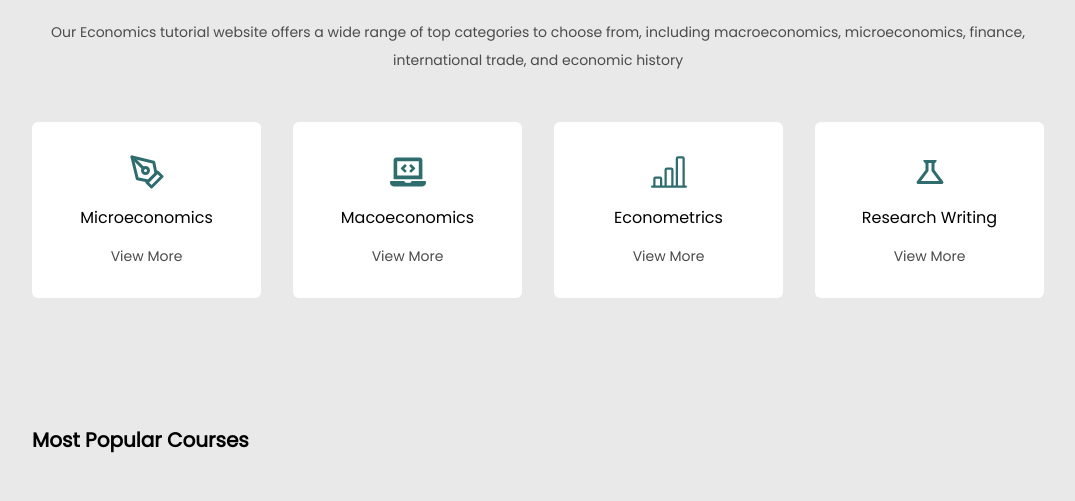
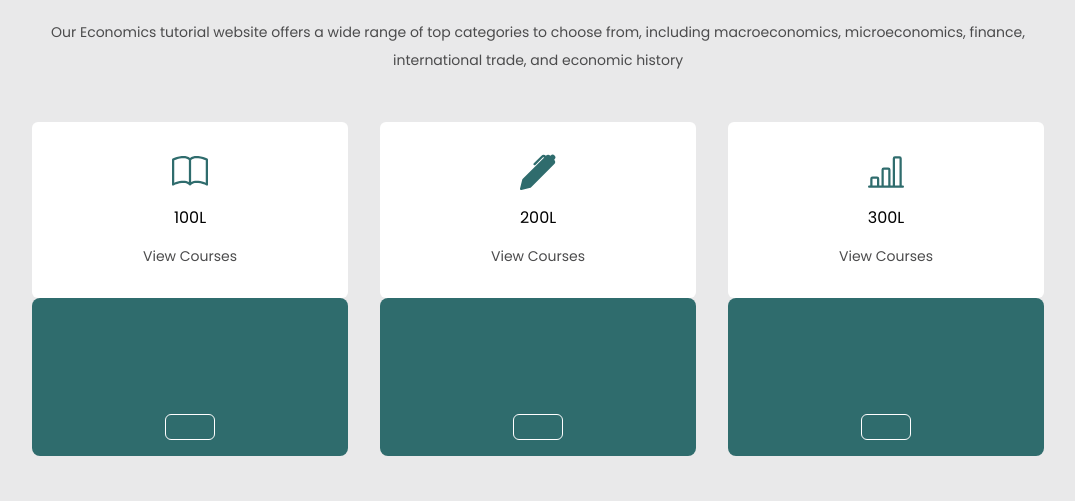
Before and after one commit to IsraelBosun/school-website, a React (Vite) app: page / in a window 1280 px wide. Shown: the part 1635-2136 px from the top of the page, without its empty margins (102-1177 px from the left). Built offline with nearby package versions, Linux system fonts and the light colour scheme.

Commit message:
levels and testimonials

```diff
--- a/src/Data.jsx
+++ b/src/Data.jsx
@@ -1,5 +1,5 @@
-import { FiPenTool } from "react-icons/fi";
-import { FaLaptopCode } from "react-icons/fa";
+import { BsBook } from "react-icons/bs";
+import { BsFillPenFill } from "react-icons/bs";
 import { BsBarChartLine } from "react-icons/bs";
 import { MdOutlineScience } from "react-icons/md";
 
@@ -25,6 +25,7 @@ import AVTR3 from  "./assets/Raji.jpg";
 import AVTR4 from  "./assets/Aliyu.jpeg";
 import AVTR5 from  "./assets/Ganiyu.jpg";
 import AVTR6 from  "./assets/Bukola.jpg";
+import AVTR7 from  "./assets/popoola.jpeg";
 
 
 export const navLinks = [
@@ -58,25 +59,63 @@ export const navLinks = [
 export const categories = [
   {
     id: 1,
-    icon: <FiPenTool />,
-    category: "Microeconomics",
+    icon: <BsBook />,
+    category: "100L",
+    view : "View Courses",
   },
   {
     id: 2,
-    icon: <FaLaptopCode />,
-    category: "Macoeconomics",
+    icon: <BsFillPenFill />,
+    category: "200L",
+    view : "View Courses",
+
   },
   {
     id: 3,
     icon: <BsBarChartLine />,
-    category: "Econometrics",
+    category: "300L",
+    view : "View Courses",
+  },
+//   {
+//     id: 4,
+//     icon: <MdOutlineScience />,
+//     category: "Research Writing",
+//     view : "View More",
+//   },
+];
+
+export const subjects = [
+  {
+    id: 1,
+    level: "100L",
+    first: "1. Microeconomics for beginners",
+    second: "2. Mathematical Economics for beginners",
+    third: "3. Macroeconomics for beginners",
+    forth: "4. The Nigerian Economy",
+    fifth: "5. Research writing",
+    button: "Enroll"
   },
   {
-    id: 4,
-    icon: <MdOutlineScience />,
-    category: "Research Writing",
+    id: 2,
+    level: "200L",
+    first: "1. Intermediate Microeconomics I",
+    second: "2. Intermediate Mathematical Economics I",
+    third: "3. Intermediate Macroeconomics I",
+    forth: "4. Economic Development",
+    fifth: "5. Research writing",
+    button: "Enroll"
   },
-];
+  {
+    id: 3,
+    level: "300L",
+    first: "1. Intermediate Microeconomics II",
+    second: "2. Intermediate Mathematical Economics II",
+    third: "3. Intermediate Macroeconomics II",
+    forth: "4. Econometrics",
+    fifth: "5. Research writing",
+    button: "Enroll"
+  },
+]
 
 export const courses = [
   {
@@ -178,38 +217,44 @@ export const accordions = [
 export const data = [
   {
     avatar: AVTR1,
-    review: "I've been taking online economics tutorials for two years to catch up on my studies. I find the lessons enjoyable and accommodating, with an effective teaching approach that corrects errors before demonstrating how to do things correctly. Overall, it's been a positive experience and I've learned a lot.",
+    review: "I've been taking online EconomicsEconomics tutorials for two years to catch up on my studies. I find the lessons enjoyable and accommodating, with an effective teaching approach that corrects errors before demonstrating how to do things correctly. Overall, it's been a positive experience and I've learned a lot.",
     name: "Favour",
-    school: "Ekiti State University"
+    school: "University Of Ibadan"
   },
   {
     avatar: AVTR2,
-    review: "I highly recommend the economics classes as they have helped me overcome the challenges I faced in economics. The platform is great for problem-solving and has been an excellent resource for me.",
+    review: "I highly recommend the Economics classes as they have helped me overcome the challenges I faced in Economics. The platform is great for problem-solving and has been an excellent resource for me.",
     name: "Ogunwewimo Timileyin",
     school: "Olabisi Onabanjo University"
   },
   {
     avatar: AVTR3,
-    review: "MOG ECONOMICS has been a great blessing to me since day one. The program's standard exams, brainstorming, assignments, and quizzes have improved my grades and understanding of economics. I appreciate how it thoroughly covers all necessary topics for each semester, giving me the confidence to defend myself as an economics student. I am sincerely grateful for the program's efforts and highly recommend it.",
+    review: "MOG ECONOMICS has been a great blessing to me since day one. The program's standard exams, brainstorming, assignments, and quizzes have improved my grades and understanding of Economics. I appreciate how it thoroughly covers all necessary topics for each semester, giving me the confidence to defend myself as an Economics student. I am sincerely grateful for the program's efforts and highly recommend it.",
     name: "Raji Opeyemi",
-    school: "Ekiti State University"
+    school: "University Of Ibadan"
   },
   {
     avatar: AVTR4,
-    review: "MOG economics has really helped me alot especially in the mathematical aspect of Economics. The explanations on various topics are clear enough to understand. Thank you MOG economics for this.",
+    review: "MOG Economics has really helped me a lot especially in the mathematical aspect of Economics. The explanations on various topics are clear enough to understand. Thank you MOG Economics for this.",
     name: "Aliu Funmilayo",
     school: "University of Ibadan"
   },
   {
     avatar: AVTR5,
-    review: "My name is Ganiyu Dasola. A student of University of Ibadan.I just want to say Thank you to MOG class.Thank you for answering my questions,even the smallest one.And  thank you for helping me understand the courses I'm confused about.MOG class makes learning more enjoyable.",
+    review: "My name is Ganiyu Dasola. A student of University of Ibadan.I just want to say Thank you to MOG class. Thank you for answering my questions,even the smallest one.And  thank you for helping me understand the courses I'm confused about.MOG class makes learning more enjoyable.",
     name: "Ganiyu Dasola.",
     school: "University of Ibadan"
   },
   {
     avatar: AVTR6,
-    review: "My name is Bukola Oke, a 300 level Economics student of the University Of Ibadan. MOG Economics brought light to my understanding of Economics when I enrolled in year 2, it took me away from the cramming which I did in year 1, to even teaching my colleagues in year 2 and 3. Thank you MOG Economics.",
+    review: "MOG Economics makes me find my fitting in the school of Economics. It has been the reason for being naturally ahead with the aid of their well simplified concepts in mathematical Economics and theories. I bless the day u get to know about the academy.",
     name: "Bukola Oke.",
     school: "University of Ibadan"
-  }
+  },
+  {
+    avatar: AVTR7,
+    review: "My name is Bukola Oke, an Economics student of the University Of Ibadan. MOG Economics brought light to my understanding of Economics when I enrolled in year 2, it took me away from the cramming which I did in year 1, to even teaching my colleagues in year 2 and 3. Thank you MOG Economics.",
+    name: "Popoola Matthew",
+    school: "Ahmadu Bello University"
+  },
 ]
--- a/src/components/container/Contact.jsx
+++ b/src/components/container/Contact.jsx
@@ -48,7 +48,7 @@ const Contact = () => {
           Subscribe to Newsletter
         </div>
         <p className='text-sm leading-7 text-gray'>
-        Never miss a beat in the world of economics - subscribe to our newsletter and receive updates on our latest courses and learning resources.        </p>
+        Never miss a beat in the world of Economics - subscribe to our newsletter and receive updates on our latest courses and learning resources.        </p>
         <motion.form
         initial = {{ scale: 0 }}
         whileInView = {{ scale: 1 }}
--- a/src/components/container/Course/Accordion.jsx
+++ b/src/components/container/Course/Accordion.jsx
@@ -25,7 +25,7 @@ const Accordion = ({ id, title }) => {
                 className = "pt-4"
                 >
                     <p className='text-sm leading-7 text-gray'>
-                    Our economics online education classes are designed to provide university students with a comprehensive understanding of economic concepts and principles. Our courses cover a range of topics, from micro and macroeconomics to international trade and finance. Our instructors are experienced educators and industry professionals, committed to providing high-quality and engaging learning experiences. With flexible scheduling and accessible course materials, our classes are suitable for students of all levels of economic knowledge.
+                    Our Economics online education classes are designed to provide university students with a comprehensive understanding of economic concepts and principles. Our courses cover a range of topics, from micro and macroeconomics to international trade and finance. Our instructors are experienced educators and industry professionals, committed to providing high-quality and engaging learning experiences. With flexible scheduling and accessible course materials, our classes are suitable for students of all levels of economic knowledge.
                     </p>
                 </motion.div>
             )}
--- a/src/components/container/Course/Categories.jsx
+++ b/src/components/container/Course/Categories.jsx
@@ -1,23 +1,44 @@
-import React from "react";
+import React  from "react";
 import { motion } from "framer-motion";
 
-const Categories = ({ icon, category }) => {
+const Categories = ({ icon, category, view, level, first, second, third, forth, fifth, button }) => {
   const item = {
     hidden: { y: 20, opacity: 0 },
     visible: { y: 0, opacity: 1 },
   };
+
   return (
+    <div >
     <motion.div
       variants={item}
       whileHover={{ scale: 1.1 }}
-      className="flex items-center flex-col gap-4 bg-white p-8 rounded-md"
+      className="flex items-center flex-col gap-4 bg-white p-8 rounded-md max-h-full overflow-y-auto"
     >
       <div className="text-4xl text-Teal">{icon}</div>
       <div>{category}</div>
-      <a href="" className="text-sm text-gray">
-        View More
-      </a>
-    </motion.div>
+      <div className="text-sm text-gray">
+        {view}
+      </div>
+      </motion.div>
+      <div className="bg-Teal py-1 text-white rounded-lg">
+        <div className=" text-center text-3xl my-3">
+          {level}
+
+        </div>
+        <ul className="p-3 flex flex-col gap-4 text-center capitalize">
+          <li>{first}</li>
+          <li>{second}</li>
+          <li>{third}</li>
+          <li>{forth}</li>
+          <li className="invisible">{fifth}</li>
+           </ul >
+            <div className="flex justify-center">
+          <button className="bg-white-500 border text-center px-6 py-3 mx-auto m-3 max-w-full  rounded-md active:bg-red-500">{button}</button>
+          </div>
+      </div>
+
+    </div>
+
   );
 };
 
--- a/src/components/container/Course/Courses.jsx
+++ b/src/components/container/Course/Courses.jsx
@@ -1,7 +1,9 @@
-import React from 'react'
+import React, { useState } from 'react'
 import { categories } from "../../../Data"
 import { courses } from "../../../Data"
+import { subjects } from "../../../Data"
 import Categories from "./Categories"
+import Subjects from './Subjects'
 import Course from "./Course"
 import { motion } from "framer-motion"
 
@@ -21,6 +23,12 @@ const Courses = () => {
       },
     };
 
+    const [showSubjects, setShowSubjects] = useState(true);
+
+    const handleClick = () => {
+      setShowSubjects(prev => !prev)
+    }
+
   return (
     <div className='section' id = "courses">
       <div className='text-center'>
@@ -31,20 +39,43 @@ const Courses = () => {
         Our Economics tutorial website offers a wide range of top categories to choose from, including macroeconomics, microeconomics, finance, international trade, and economic history
          </p>
       </div>
+
+      <div onClick = {handleClick}>
+        {showSubjects ? (
+          <>
               <motion.div
                 variants = {container}how
                 initial = "hidden"
                 whileInView="visible"
-      className='grid md:grid-cols-4 sm:grid-cols-2 mt-12 gap-8'>
+                className='grid md:grid-cols-3 sm:grid-cols-2 mt-12 gap-8'>
                 {categories.map(category => {
                   return <Categories key = {category.id} {... category} />
                 })}
                 </motion.div>
+          </>
+        ) : (
+          <>
+                <motion.div
+                variants = {container}how
+                initial = "hidden"
+                whileInView="visible"
+                className='grid transform ${show ? "translate-y-0 opacity-100" : "translate-y-full opacity-0"} transition duration-500 ease-in-out md:grid-cols-3 sm:grid-cols-2 mt-12 gap-8 transition duration-500 ease-in-out'>
+                {subjects.map(subject => {
+                  return <Categories key = {subject.id} {...subject} />
+                })}
+                </motion.div>
+          </>
+        )
+      }
+
+
+
+      </div>
       <div className='text-xl font-bold mt-32'>Most Popular Courses</div>
       <div className='mt-12 overflow-x-hidden w-full  relative'>
         <div className='flex gap-8 md:w-full sm:w-[170%] xs:w-[340%] w-[480%] animate-slide'>
           {courses.map(course => {
-            return <Course key = {course.id} {... course} />
+            return <Course key = {course.id} {...course} />
           })}
         </div>
       </div>
--- /dev/null
+++ b/src/components/container/Course/Subjects.jsx
@@ -0,0 +1,31 @@
+import React  from "react";
+import { motion } from "framer-motion";
+
+
+const Subjects = ({ level, first, second, third, forth, fifth, button }) => {
+
+    const item = {
+        hidden: { y: 20, opacity: 0 },
+        visible: { y: 0, opacity: 1 },
+      };
+  return (
+    <div className="bg-Teal py-1 text-white rounded-lg">
+        <div className=" text-center text-3xl my-3">
+          {level}
+
+        </div>
+        <ul className="p-3 flex flex-col gap-2 ">
+          <li>{first}</li>
+          <li>{second}</li>
+          <li>{third}</li>
+          <li>{forth}</li>
+          <li>{fifth}</li>
+           </ul >
+            <div className="flex justify-center">
+          <button className="bg-red-500 border text-center px-4 py-1 mx-auto m-3 max-w-full  rounded-md">{button}</button>
+          </div>
+      </div>
+  )
+}
+
+export default Subjects
--- a/src/components/container/Home.jsx
+++ b/src/components/container/Home.jsx
@@ -33,7 +33,7 @@ const Home = () => {
             Simplifying  Economics <br /> for university  Students
           </div>
           <p className="text-sm leading-7 text-gray max-w-sm">
-            MOG simplifies economics for students with engaging tutorials and interactive exercises. Start learning today!
+            MOG simplifies Economics for students with engaging tutorials and interactive exercises. Start learning today!
           </p>
           <div className="mt-6">
             <button className="px-6 py-3 font-bold text-white bg-Teal rounded-lg mr-4 text-sm">
```
Also changed, not shown: src/components/container/contact.css (+6 -3 lines), src/assets/popoola.jpeg (added). Lines whose indentation alone changed are shown as unchanged.
